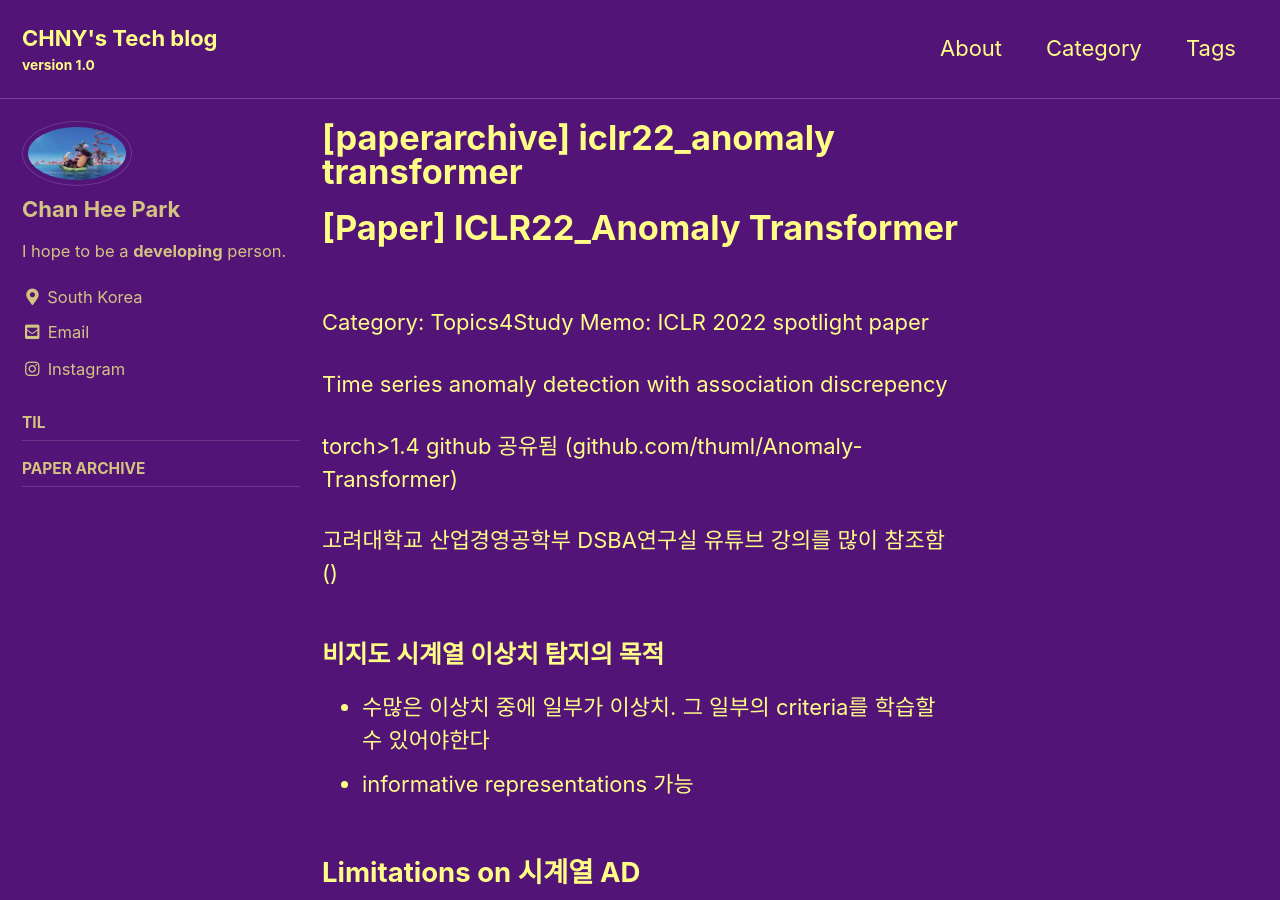
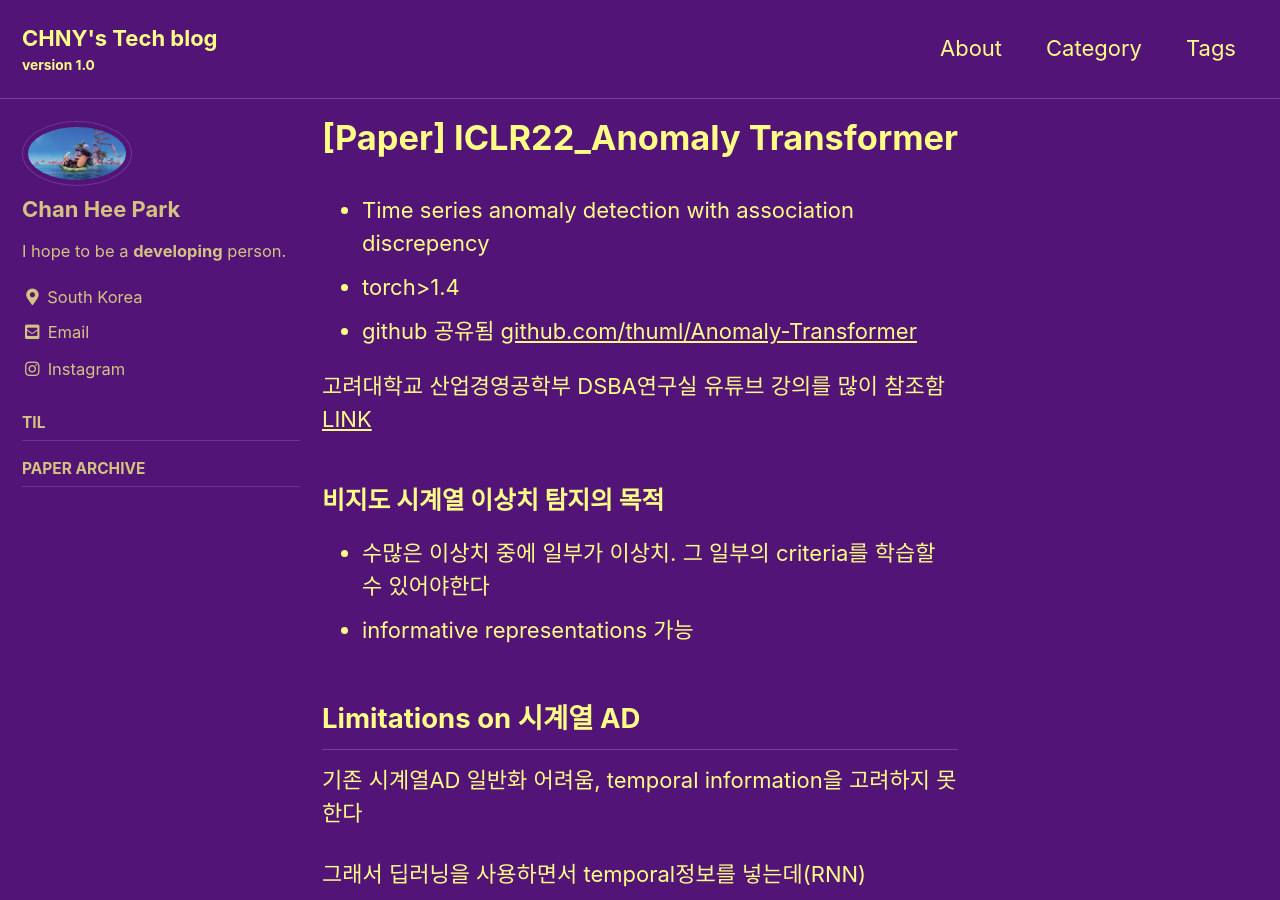
Before and after one commit to chnychny/chnychny.github.io, a Jekyll site: the page built from _posts/2023-03-09-[PaperArchive] ICLR22_Anomaly Transformer.md, in a window 1280 px wide and 900 px high. Built offline with Jekyll 4.4.1, drawn with Linux system fonts in a browser that asks for light colours; cached includes are drawn as plain includes; some of the changed text lies outside the part shown.

Commit message:
Update 2023-03-09-[PaperArchive] ICLR22_Anomaly Transformer.md

```diff
--- a/_posts/2023-03-09-[PaperArchive] ICLR22_Anomaly Transformer.md
+++ b/_posts/2023-03-09-[PaperArchive] ICLR22_Anomaly Transformer.md
@@ -1,13 +1,17 @@
-# [Paper] ICLR22_Anomaly Transformer
+---
+title: "[Paper] ICLR22_Anomaly Transformer"
+excerpt: "ICLR 2022 spotlight paper"
+date: 2023-03-09
+categories: PaperArchive
+permalink: /categories/PaperArchive/
+tags: [PaperReview]
+---
 
-Category: Topics4Study
-Memo: ICLR 2022 spotlight paper
+- Time series anomaly detection with association discrepency
+- torch>1.4
+- github 공유됨 [github.com/thuml/Anomaly-Transformer](github.com/thuml/Anomaly-Transformer)
 
-Time series anomaly detection with association discrepency
-
-torch>1.4 github 공유됨 (github.com/thuml/Anomaly-Transformer)
-
-고려대학교 산업경영공학부 DSBA연구실 유튜브 강의를 많이 참조함()
+고려대학교 산업경영공학부 DSBA연구실 유튜브 강의를 많이 참조함 [LINK](https://www.youtube.com/watch?v=C3dphckvyn0&ab_channel=%EA%B3%A0%EB%A0%A4%EB%8C%80%ED%95%99%EA%B5%90%EC%82%B0%EC%97%85%EA%B2%BD%EC%98%81%EA%B3%B5%ED%95%99%EB%B6%80DSBA%EC%97%B0%EA%B5%AC%EC%8B%A4)
 
 ### 비지도 시계열 이상치 탐지의 목적
 
```
